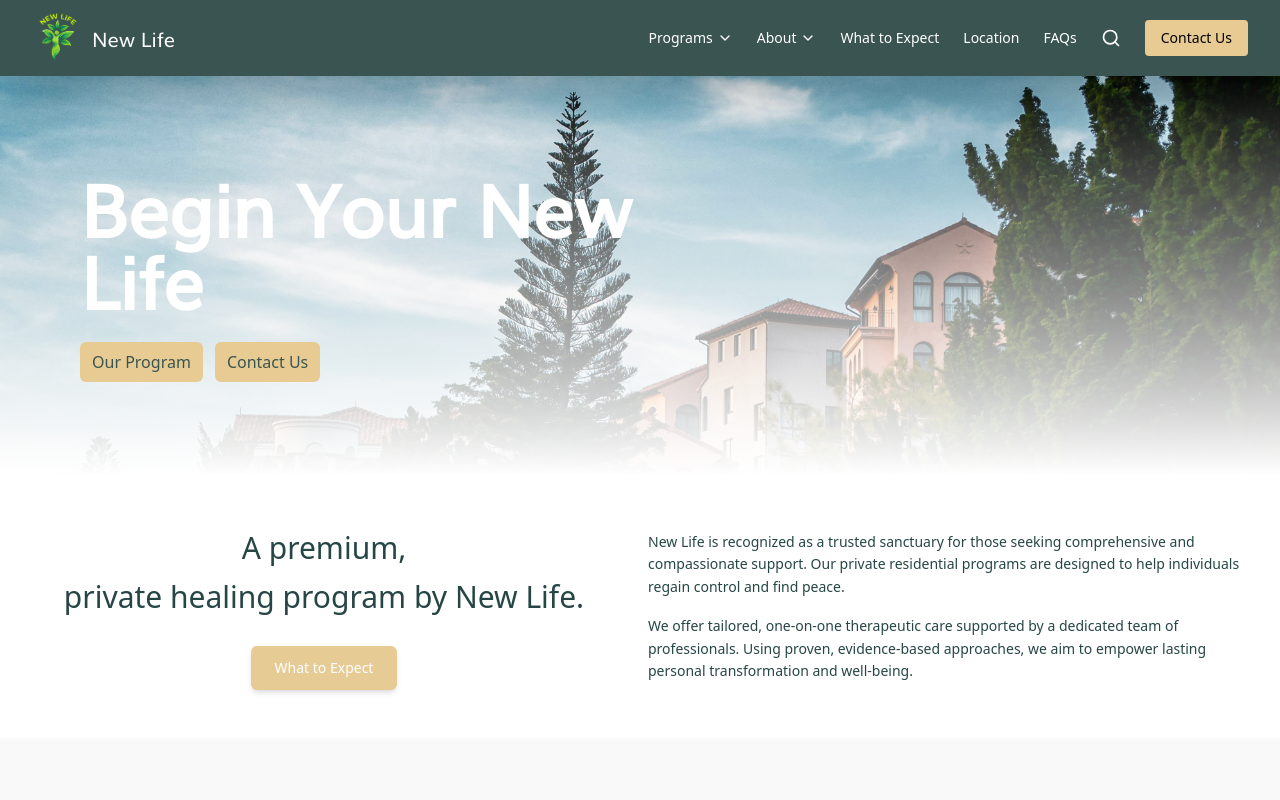
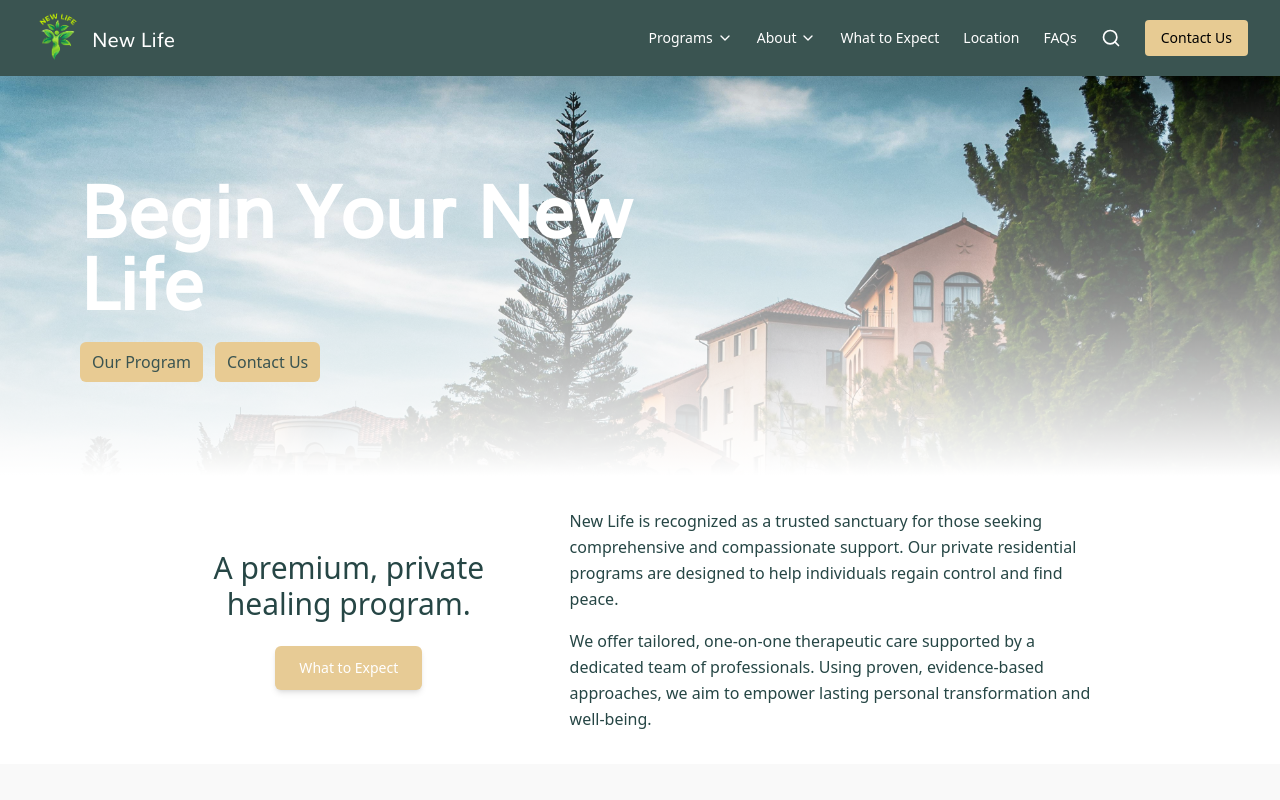
Before and after one commit to Codewithprajwol/newlife.org.np, a React (Vite) app: page / in a window 1280 px wide. Shown: the top 800 px of the page. Built offline with nearby package versions, Linux system fonts and the light colour scheme.

Commit message:
fix: small design change in homepage

```diff
--- a/src/Modals/SearchModal.jsx
+++ b/src/Modals/SearchModal.jsx
@@ -1,11 +1,15 @@
 import React from "react";
 import { createPortal } from "react-dom";
+import {motion} from "framer-motion";
 
 const SearchModal = ({isModalOpen,setIsModalOpen}) => {
   if(!isModalOpen) return null; // If modal is not open, return null
 
 return createPortal(
-    <div className="min-h-screen fixed z-[9999] inset-0 flex items-center justify-center bg-primary overflow-hidden px-4">
+    <motion.div   initial={{ opacity: 0, scale: 0.9 }}
+  animate={{ opacity: 1, scale: 1 }}
+  exit={{ opacity: 0, scale: 0.9 }}
+  transition={{ duration: 0.3, ease: "easeOut" }}  className="min-h-screen fixed z-[9999] inset-0 flex items-center justify-center bg-primary overflow-hidden px-4">
       {/* main  Card  created using blur effect*/}
       <div className="relative bg-white/10 backdrop-blur-2xl rounded-2xl shadow-2xl px-2 sm:px-10 py-12 max-w-xl w-full transition-all duration-300">
         {/* Header */}
@@ -36,7 +40,7 @@ return createPortal(
       {/* certain design effect */}
       <div className="absolute w-80 h-80 bg-yellow-300 opacity-20 rounded-full -bottom-20 -right-20 blur-3xl pointer-events-none animate-pulse"></div>
       <div className="absolute w-60 h-60 bg-white opacity-10 rounded-full -bottom-10 -left-10 blur-2xl pointer-events-none animate-spin-slow"></div>
-    </div>
+    </motion.div>
   ,document.getElementById("portal"));
 };
 
--- a/src/pages/About.jsx
+++ b/src/pages/About.jsx
@@ -14,10 +14,10 @@ const About=()=>{
         <div className="absolute bg-gradient-to-b from-transparent to-white h-64 w-full"></div>
         <div className="relative z-20 w-full w-max-screen-xl mx-auto px-4 py-3 sm:px-6 lg:px-8 h-full grid grid-cols-2">
           <div className='self-end justify-self-center flex flex-col gap-5'>
-            <h1 className="text-3xl md:text-5xl font-muli text-primary ">
-              About us
+            <h1 className=" md:text-5xl font-muli text-primary ">
+              About Us
           </h1>
-          <p className='text-xl text-primary'>New Life is Nepal's Leading Residential Retreat.</p>
+          <p className='text-xl'>New Life is Nepal's Leading Residential Retreat.</p>
           </div>
         </div>
       </motion.div>
@@ -47,7 +47,7 @@ const About=()=>{
             {/* text div */}
             <div className=' flex items-center md:items-start justify-center flex-col gap-7 sm:px-10 md:px-20 lg:px-32'>
                 <h1 className='text-primary text-2xl'>Amenities</h1>
-                <button className='px-3 py-2 bg-secondary text-primary  rounded-md hover:bg-white transition-colors duration-1000 cursor-pointer  '><Link to='/amenities'>More Information</Link></button>
+                <button className='px-3 py-2 bg-secondary text-primary  rounded-md hover:bg-[#DEB841] hover:text-white transition-colors duration-1000 cursor-pointer  '><Link to='/amenities'>More Information</Link></button>
             </div>
 
         </div>
@@ -60,7 +60,7 @@ const About=()=>{
             {/* text div */}
             <div className=' flex items-center md:items-start justify-center flex-col gap-7 sm:px-10 md:px-20 lg:px-32'>
                 <h1 className='text-primary text-2xl'>FAQs</h1>
-                <button className='px-3 py-2 bg-secondary text-primary  rounded-md hover:bg-white transition-colors duration-1000 cursor-pointer  '><Link to='/faq'>More Information</Link></button>
+                <button className='px-3 py-2 bg-secondary text-primary  rounded-md hover:bg-[#DEB841] hover:text-white transition-colors duration-1000 cursor-pointer  '><Link to='/faq'>More Information</Link></button>
             </div>
             {/* image div */}
             <div className='w-full h-auto overflow-hidden rounded-md '>
--- a/src/pages/ContactPage.jsx
+++ b/src/pages/ContactPage.jsx
@@ -13,8 +13,8 @@ const ContactPage = () => {
         transition={{ duration: 5 }}
       >
         <div className="absolute bg-gradient-to-b from-transparent to-white h-64 w-full"></div>
-        <div className="relative z-20 w-full w-max-screen-xl mx-auto px-4 py-3 sm:px-6 lg:px-8 h-full grid grid-cols-2">
-          <h1 className="text-3xl md:text-7xl font-muli text-primary self-center justify-self-center">
+        <div className="relative z-20 w-full w-max-screen-xl mx-auto px-4 py-3 sm:px-6 lg:px-8 h-full grid grid-cols-1 sm:grid-cols-2">
+          <h1 className="text-5xl md:text-7xl font-muli text-primary self-center justify-self-center">
            Contact Us
           </h1>
         </div>
--- a/src/pages/Home.jsx
+++ b/src/pages/Home.jsx
@@ -46,9 +46,9 @@ const Home = () => {
         transition={{ duration: 5 }}
       >
         <div className="absolute bg-gradient-to-b from-transparent to-white h-[50vh] w-full"></div>
-        <div className="relative z-20 w-full w-max-screen-xl mx-auto px-4 py-3 sm:px-6 lg:px-20 h-full grid grid-cols-2">
+        <div className="relative z-20 w-full w-max-screen-xl mx-auto px-4 py-3 sm:px-6 lg:px-20 h-full grid grid-cols-1 sm:grid-cols-2">
           <div className='max-w-6xl self-center justify-self-center-safe flex flex-col gap-7'>
-          <h1 className=" text-3xl md:text-7xl font-muli font-bold text-white ">
+          <h1 className=" text-5xl md:text-7xl font-muli font-bold text-white ">
             Begin Your New Life
           </h1>
           <div className='flex items-center gap-3'>
@@ -60,22 +60,22 @@ const Home = () => {
       </motion.div>
 
       {/* what to expect page */}
-       <div className="py-12">
-      <div className="max-w-screen-xl mx-auto px-4 flex flex-col md:flex-row items-center gap-4">
+       <div className="py-8 w-full">
+      <div className="max-w-screen-lg mx-auto gap-10 px-4 sm:px-10 flex flex-col md:flex-row md:items-center md:justify-end">
         {/* Left Section - Heading and Button */}
-        <div className="text-center  md:w-1/2">
-          <h2 className="text-2xl md:text-3xl font-medium text-[#264645] leading-relaxed">
-            A premium,<br />
+        <div className="text-center justify-self-end-safe lg:w-[40%]">
+          <h2 className="text-2xl md:text-3xl font-medium text-[#264645]  text-center">
+            A premium,
             private healing
-            program by New Life.
+            program.
           </h2>
-          <button className="mt-6 bg-[#e7cb95] cursor-pointer text-white px-6 py-3 rounded-md text-sm font-medium shadow-md hover:opacity-90 transition">
+          <button className="mt-6 bg-[#e7cb95] whitespace-nowrap cursor-pointer text-white text-right px-6 py-3 rounded-md text-sm font-medium shadow-md hover:opacity-90 transition">
             What to Expect
           </button>
         </div>
 
         {/* Right Section - Description */}
-        <div className="text-sm text-[#264645] md:w-1/2 leading-relaxed space-y-4">
+        <div className="text-md text-[#264645] lg:w-[60%] leading-relaxed space-y-4">
           <p>
             New Life is recognized as a trusted sanctuary for those seeking
             comprehensive and compassionate support. Our private residential
--- a/src/pages/Team.jsx
+++ b/src/pages/Team.jsx
@@ -15,7 +15,7 @@ const Team = () => {
 <div className='w-full max-w-screen-md mx-auto px-4 sm:px-2 lg:px-8 relative py-10 sm:py-20'>
   {/* showing team members data */}
     <div className='grid grid-cols-2 md:grid-cols-3 lg:grid-cols-4 gap-4'>
-      {["/team1.jpg", "/team2.jpg", "/team3.jpg", "/team4.jpg"].map((src, idx) => (
+      {["/team1.jpg", "/team2.jpg", "/team3.jpg", "/team4.jpg",'/team1.jpg',"/team2.jpg","/team3.jpg","/team4.jpg"].map((src, idx) => (
         <div key={idx} className="flex flex-col items-center">
           <img src={src} alt={`team${idx}`} className="w-32 h-32 rounded-full object-cover object-top-right shadow-lg" />
           <p className="mt-4 text-sm font-medium">Team Member</p>
```
